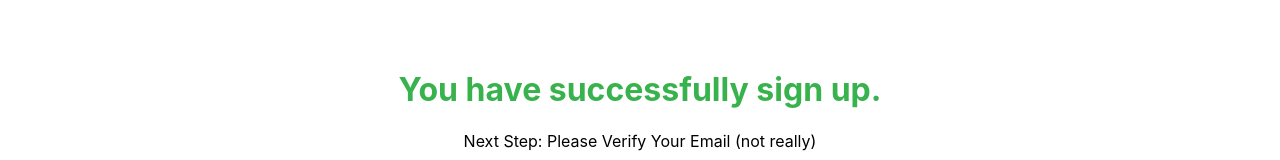
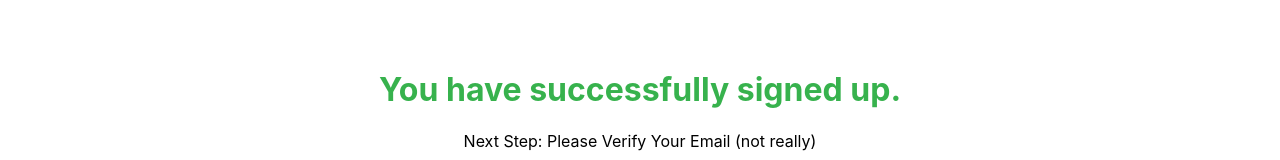
Before and after one commit to yeezick/bootcampr-assessment, a React (Create React App) app in the folder frontend/: page /post-sign-up in a window 1280 px wide. Shown: the part 124-284 px from the top of the page. Built offline with nearby package versions, Linux system fonts and the light colour scheme.

Commit message:
fix: fix typo on post sign up page

```diff
--- a/frontend/src/screens/PostSignUp/Post-Sign-Up.tsx
+++ b/frontend/src/screens/PostSignUp/Post-Sign-Up.tsx
@@ -6,7 +6,7 @@ const PostSignUp: React.FC = () => {
   return (
     <div className='post-signup-container'>
       <div className='header-container'>
-        <h1>You have successfully sign up.</h1>
+        <h1>You have successfully signed up.</h1>
         <p>Next Step: Please Verify Your Email (not really)</p>
       </div>
       <Confetti />
--- a/frontend/tsconfig.json
+++ b/frontend/tsconfig.json
@@ -26,6 +26,7 @@
     "src/**/*.ts",
     "src/**/*.tsx",
     "src/__tests__/**/.ts",
-    "src/__tests__/**/.tsx"
+    "src/__tests__/**/.tsx",
+    "src/components/Confetti/Confetti.jsx"
   ]
 }
```
